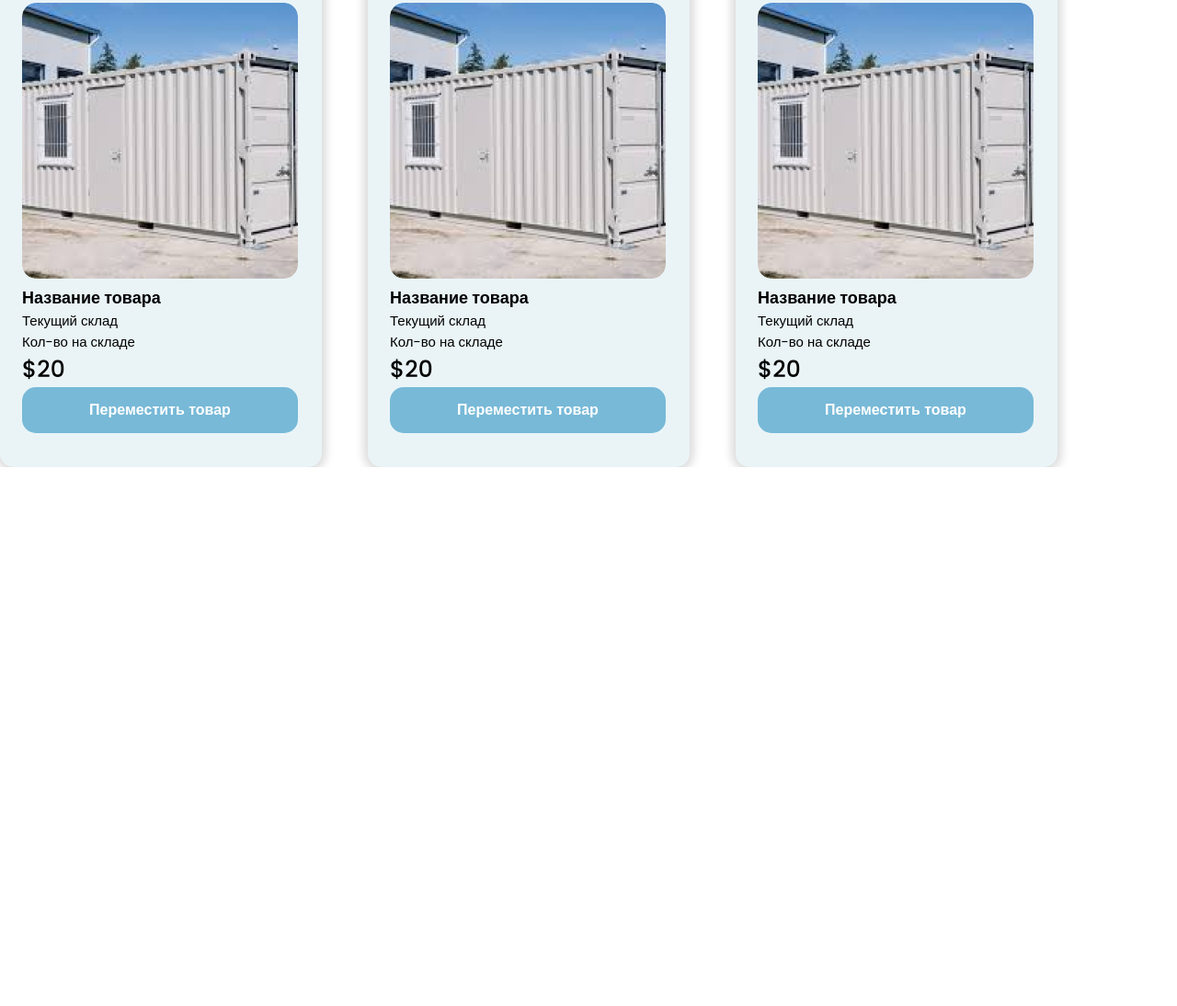
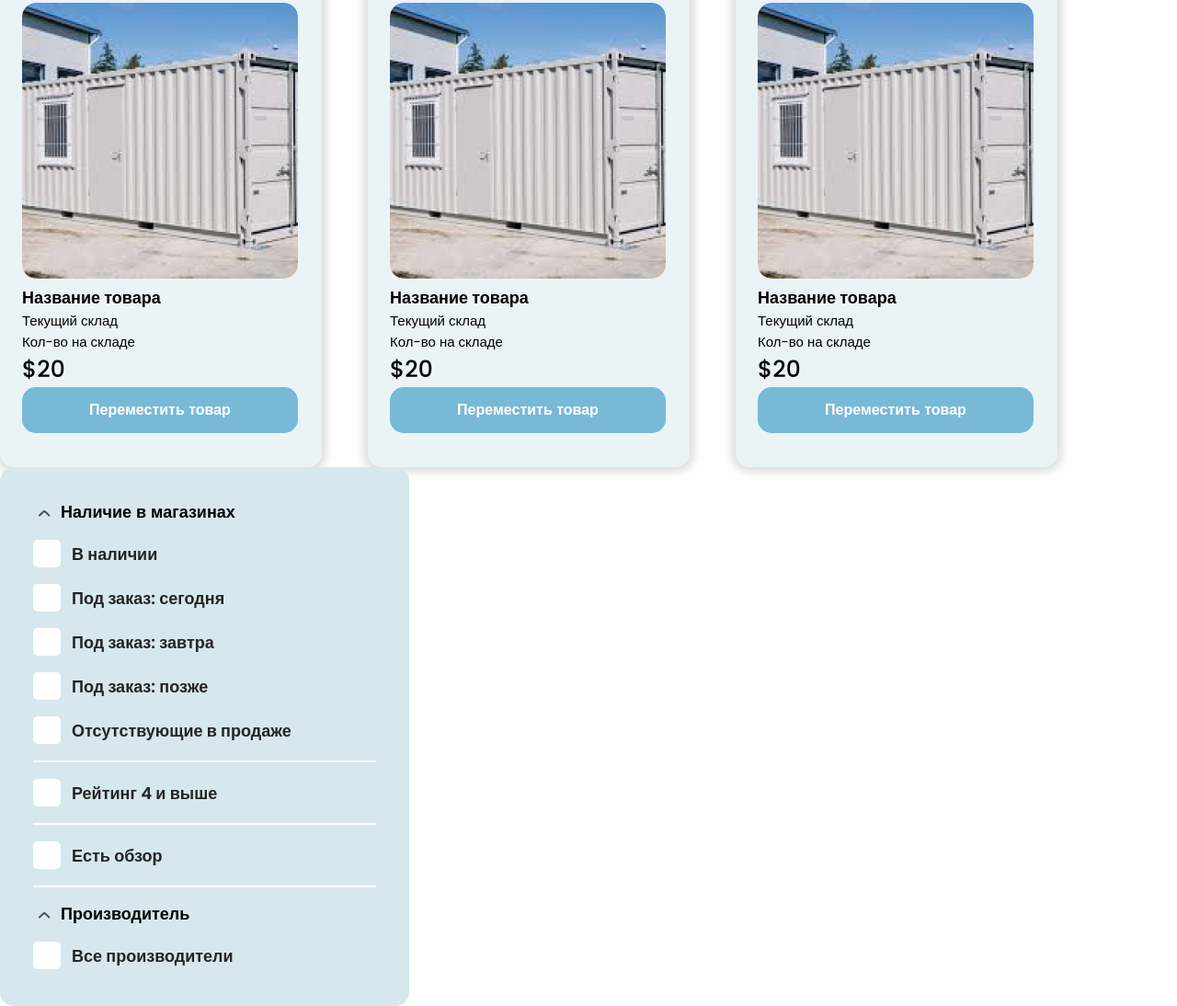
Before and after one commit to Tr3nuss/transfer-logistic-front, a plain HTML site: page index.html in a window 1280 px wide. Shown: the part 762-1856 px from the top of the page at 92% size. Before the commit the page ends 1270 px from the top, so only its background shows below. Drawn offline with Linux system fonts and the light colour scheme.

Commit message:
dev1 feat (Добавил вёрстку сайдбара)

```diff
--- a/index.html
+++ b/index.html
@@ -120,6 +120,78 @@
           </div>
         </div>
       </div>
+
+        <aside class="side-bar">
+          <div class="drop-down">
+              <button class="drop-down-button">
+                  <svg width="24" height="23" viewBox="0 0 24 23" fill="none" xmlns="http://www.w3.org/2000/svg">
+                      <path d="M18.1242 15.2127C18.4938 14.8684 18.4981 14.3057 18.1338 13.9559L13.5709 9.5774C12.8423 8.87827 11.6531 8.86946 10.9142 9.55766L6.28677 13.8687C5.91716 14.2129 5.91287 14.7756 6.27718 15.1255C6.64139 15.4753 7.23627 15.4799 7.60578 15.1356L11.5664 11.4459C11.9359 11.1016 12.5308 11.1062 12.895 11.456L16.7956 15.2025C17.1599 15.5524 17.7547 15.5569 18.1242 15.2127Z" fill="#242424" fill-opacity="0.8"/>
+                  </svg>
+                  <p>Наличие в магазинах</p>
+              </button>
+              <div class="drop-down-body">
+
+                <div class="checkbox-block">
+                  <div class="checkbox"></div>
+                  <p class="checkbox-name">В наличии</p>
+                </div>
+
+                <div class="checkbox-block">
+                  <div class="checkbox"></div>
+                  <p class="checkbox-name">Под заказ: сегодня</p>
+                </div>
+
+                <div class="checkbox-block">
+                  <div class="checkbox"></div>
+                  <p class="checkbox-name">Под заказ: завтра</p>
+                </div>
+
+                <div class="checkbox-block">
+                  <div class="checkbox"></div>
+                  <p class="checkbox-name">Под заказ: позже</p>
+                </div>
+
+                <div class="checkbox-block">
+                  <div class="checkbox"></div>
+                  <p class="checkbox-name">Отсутствующие в продаже</p>
+                </div>
+
+              </div>
+          </div>
+          <span class="side-bar-line"></span>
+
+          <div class="checkbox-block">
+            <div class="checkbox"></div>
+            <p class="checkbox-name">Рейтинг 4 и выше</p>
+          </div>
+
+          <span class="side-bar-line"></span>
+
+          <div class="checkbox-block">
+            <div class="checkbox"></div>
+            <p class="checkbox-name">Есть обзор</p>
+          </div>
+
+          <span class="side-bar-line"></span>
+
+          <div class="drop-down">
+            <button class="drop-down-button">
+                <svg width="24" height="23" viewBox="0 0 24 23" fill="none" xmlns="http://www.w3.org/2000/svg">
+                    <path d="M18.1242 15.2127C18.4938 14.8684 18.4981 14.3057 18.1338 13.9559L13.5709 9.5774C12.8423 8.87827 11.6531 8.86946 10.9142 9.55766L6.28677 13.8687C5.91716 14.2129 5.91287 14.7756 6.27718 15.1255C6.64139 15.4753 7.23627 15.4799 7.60578 15.1356L11.5664 11.4459C11.9359 11.1016 12.5308 11.1062 12.895 11.456L16.7956 15.2025C17.1599 15.5524 17.7547 15.5569 18.1242 15.2127Z" fill="#242424" fill-opacity="0.8"/>
+                </svg>
+                <p>Производитель</p>
+            </button>
+            <div class="drop-down-body">
+
+              <div class="checkbox-block">
+                <div class="checkbox"></div>
+                <p class="checkbox-name">Все производители</p>
+              </div>
+
+            </div>
+        </div>
+      </aside>
+
     </main>
     <footer></footer>
     <script src="main.js"></script>
--- a/style.css
+++ b/style.css
@@ -115,3 +115,64 @@ header {
   border-radius: 15px;
   color: #fff;
 }
+
+/* SIDEBAR */
+
+.side-bar {
+  position: sticky;
+  top: 20px;
+  left: 0;
+  box-sizing: border-box;
+  padding: 20px 36px 40px 36px;
+  width: 445px;
+  height: 100%;
+  border-radius: 15px;
+  background-color: #D6E7EE;
+}
+
+.side-bar-line {
+  display: block;
+  height: 2px;
+  width: 100%;
+  margin-top: 18px;
+  background-color: #fff;
+}
+
+.drop-down {
+  margin-top: 18px;
+}
+
+.drop-down-button {
+  display: flex;
+  align-items: center;
+  gap: 6px;
+  cursor: pointer;
+  border: none;
+  background-color: transparent;
+}
+
+.drop-down-button > p {
+  font-size: 18px;
+  font-weight: 600;
+}
+
+.checkbox-block {
+  display: flex;
+  align-items: center;
+  gap: 12px;
+  padding-top: 18px;
+  cursor: pointer;
+}
+
+.checkbox {
+  width: 30px;
+  height: 30px;
+  border-radius: 5px;
+  background-color: #fff;
+}
+
+.checkbox-name {
+  font-size: 18px;
+  font-weight: 600;
+  color: #242424;
+}
```
